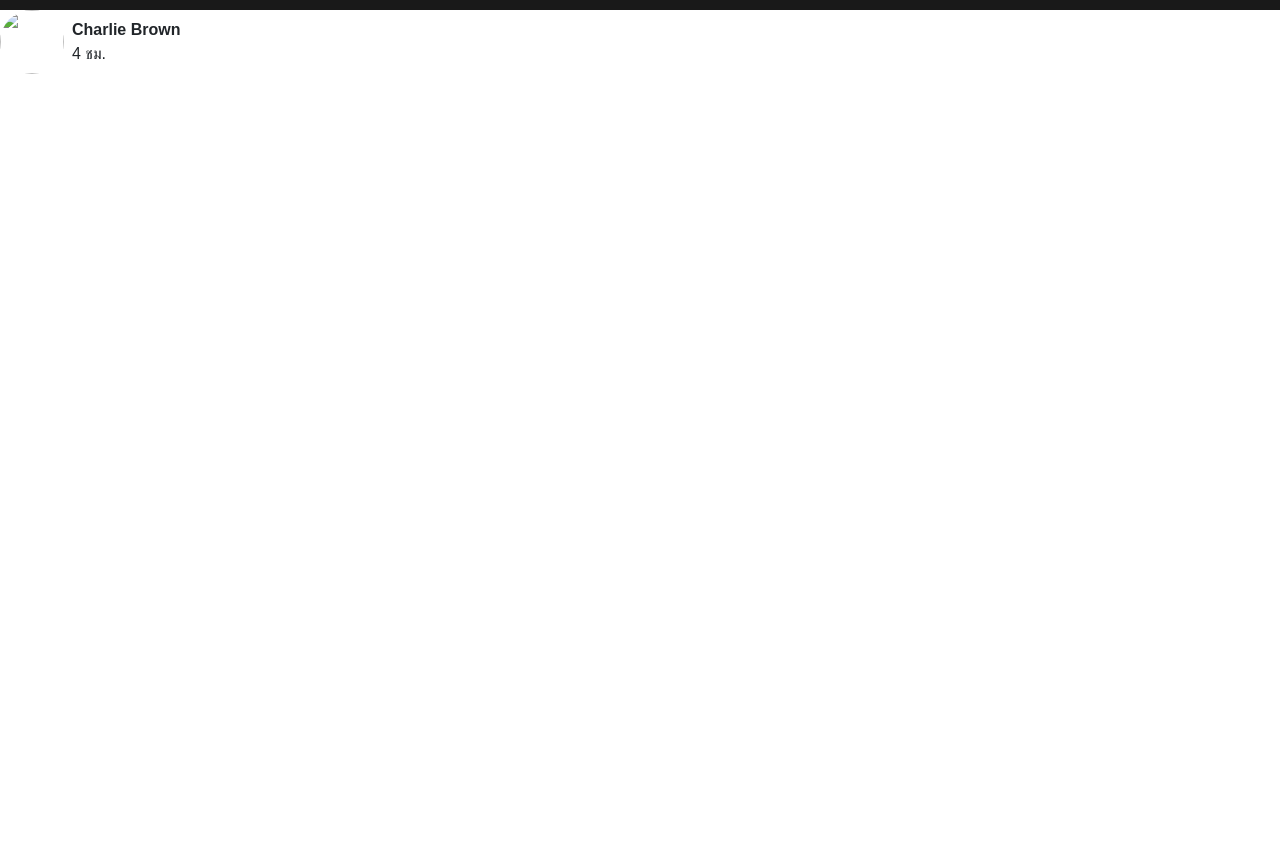
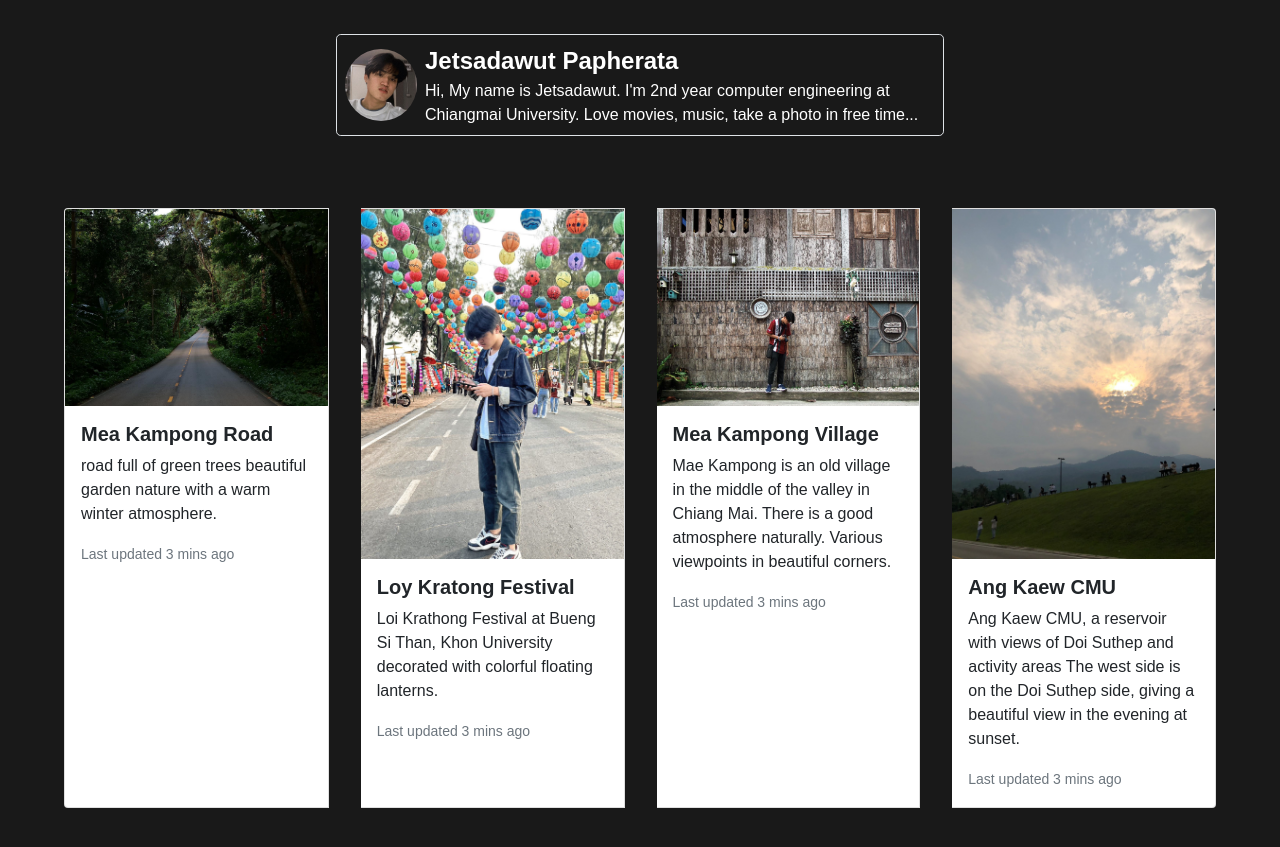
Before and after one commit to cpe207/lab02-monophoto, a plain HTML site: page gallery.html in a window 1280 px wide. Shown: the part 95-942 px from the top of the page. Before the commit the page ends 800 px from the top, so only its background shows below. Drawn offline with nearby package versions, Linux system fonts and the light colour scheme.

Commit message:
complete-gallery

```diff
--- a/gallery.html
+++ b/gallery.html
@@ -25,22 +25,96 @@
           <li><a href="index.html">Home</a></li>
           <li><a href="aboutme.html">About Me</a></li>
           <li><a href="experience.html">Experience</a></li>
-          <li><a href="galley.html">Galley</a></li>
+          <li><a href="gallery.html">Galley</a></li>
           <li><a href="contract.html">Contact</a></li>
         </ul>
         <p style="color: #191919">_</p>
       </nav>
     </div>
-    <div class="d-flex gap-2 align-items-center">
-      <img
-        src="images/profilec.jpg"
-        width="64px"
-        height="64px"
-        class="rounded-circle"
-      />
+    <div class="glbg">
       <div>
-        <div class="fw-bold">Charlie Brown</div>
-        <div class="">4 ชม.</div>
+        <div class="container d-flex justify-content-center">
+          <div class="border rounded-3 p-2 my-4" style="max-width: 38rem">
+            <div class="d-flex gap-2 align-items-center">
+              <img
+                src="image/Pfa.jpg"
+                width="72px"
+                height="72px"
+                class="rounded-circle"
+              />
+              <div>
+                <div class="fw-bold fs-4">
+                  <span1>Jetsadawut Papherata</span1>
+                </div>
+                <div class="">
+                  <span1
+                    >Hi, My name is Jetsadawut. I'm 2nd year computer
+                    engineering at Chiangmai University. Love movies, music,
+                    take a photo in free time...</span1
+                  >
+                </div>
+              </div>
+            </div>
+          </div>
+        </div>
+      </div>
+      <div>
+        <div class="card-group p-lg-5 pb-lg-5">
+          <div class="card mx-3">
+            <img src="image/gl3.jpg" class="card-img-top" />
+            <div class="card-body">
+              <h5 class="card-title fw-bold">Mea Kampong Road</h5>
+              <p class="card-text">
+                road full of green trees beautiful garden nature with a warm
+                winter atmosphere.
+              </p>
+              <p class="card-text">
+                <small class="text-muted">Last updated 3 mins ago</small>
+              </p>
+            </div>
+          </div>
+          <div class="card mx-3">
+            <img src="image/gl5.jpg" class="card-img-top" alt="..." />
+            <div class="card-body">
+              <h5 class="card-title fw-bold">Loy Kratong Festival</h5>
+              <p class="card-text">
+                Loi Krathong Festival at Bueng Si Than, Khon University
+                decorated with colorful floating lanterns.
+              </p>
+              <p class="card-text">
+                <small class="text-muted">Last updated 3 mins ago</small>
+              </p>
+            </div>
+          </div>
+          <div class="card mx-3">
+            <img src="image/gl4.jpg" class="card-img-top" alt="..." />
+            <div class="card-body">
+              <h5 class="card-title fw-bold">Mea Kampong Village</h5>
+              <p class="card-text">
+                Mae Kampong is an old village in the middle of the valley in
+                Chiang Mai. There is a good atmosphere naturally. Various
+                viewpoints in beautiful corners.
+              </p>
+              <p class="card-text">
+                <small class="text-muted">Last updated 3 mins ago</small>
+              </p>
+            </div>
+          </div>
+          <div class="card mx-3">
+            <img src="image/gl1.jpg" class="card-img-top" alt="..." />
+            <div class="card-body">
+              <h5 class="card-title fw-bold">Ang Kaew CMU</h5>
+              <p class="card-text">
+                Ang Kaew CMU, a reservoir with views of Doi Suthep and activity
+                areas The west side is on the Doi Suthep side, giving a
+                beautiful view in the evening at sunset.
+              </p>
+              <p class="card-text">
+                <small class="text-muted">Last updated 3 mins ago</small>
+              </p>
+            </div>
+          </div>
+        </div>
       </div>
     </div>
   </body>
--- a/style.css
+++ b/style.css
@@ -31,6 +31,10 @@ nav {
 
 span {
   color: #f9004d;
+}
+
+span1 {
+  color: white;
 }
 
 nav ul li {
@@ -212,3 +216,8 @@ h4 {
 .headmail a {
   color: #fcfc;
 }
+
+.glbg {
+  width: 100%;
+  background-color: #191919;
+}
```
Also changed, not shown: image/Pfa.jpg (added), image/gl1.jpg (added), image/gl2.jpg (added), image/gl3.jpg (added), image/gl4.jpg (added), image/gl5.jpg (added), image/photopro.jpg (added), image/profiled.jpg (added).
